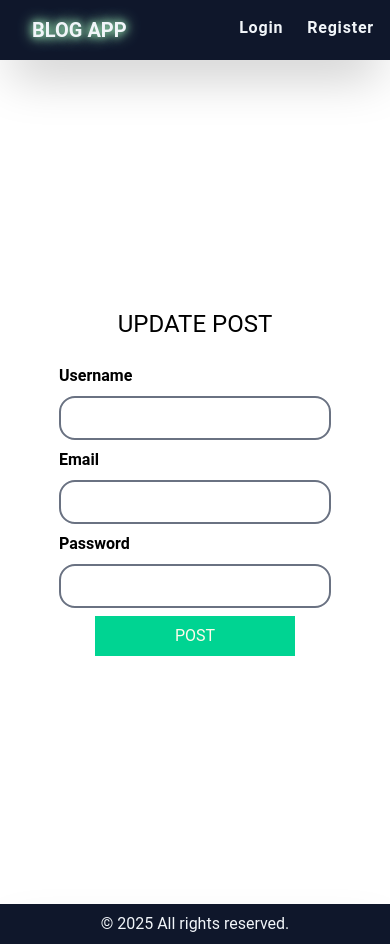
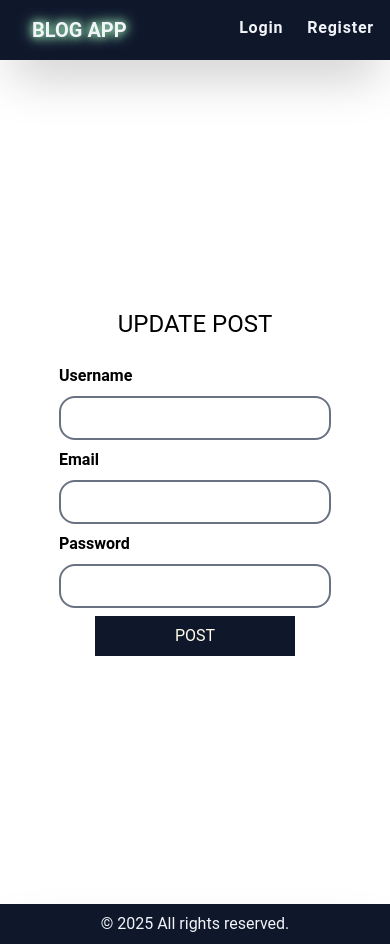
Before and after one commit to vinaykumar2329/Mern-Blog-App, a React (Vite) app in the folder Blog-App/: page /updateblog/1 in a window 390 px wide. Built offline with nearby package versions, Linux system fonts and the light colour scheme; no server answers.

Commit message:
mobile view updated

```diff
--- a/Blog-App/src/pages/Createblog.jsx
+++ b/Blog-App/src/pages/Createblog.jsx
@@ -36,7 +36,7 @@ const Createblog = () => {
 
       <div className= 'w-[90%] max-w-xs border-4 border-white p-5 py-5 flex flex-col gap-3 rounded-md backdrop-blur-xs'>
       <h1 className='text-2xl mb-3'>CREATE POST</h1>
-      <form className='flex flex-col gap-3 w-full text-center' onSubmit={handleSubmit}>
+      <form className='flex flex-col gap-3 w-full text-start' onSubmit={handleSubmit}>
 
         <label htmlFor="title" className='font-bold'>Title</label>
         <input className='border-gray-500 border-2 px-3 py-2 rounded-2xl w-full'  type="text" name="title" value={inputs.title} onChange={handleChange} placeholder='Enter Title' />
--- a/Blog-App/src/pages/Updateblog.jsx
+++ b/Blog-App/src/pages/Updateblog.jsx
@@ -64,7 +64,7 @@ const Updateblog = () => {
         <input className='border-gray-500 border-2 px-3 py-2 rounded-2xl w-full' type='url' name="image" value={inputs.image} onChange={handleChange} />
 
         <div className='flex justify-center'>
-        <button className='bg-emerald-400 p-2 w-50 text-amber-50' type='submit'>POST</button>
+        <button className='bg-slate-900 p-2 w-50 text-amber-50' type='submit'>POST</button>
         </div>
       </form>
       </div>
```
